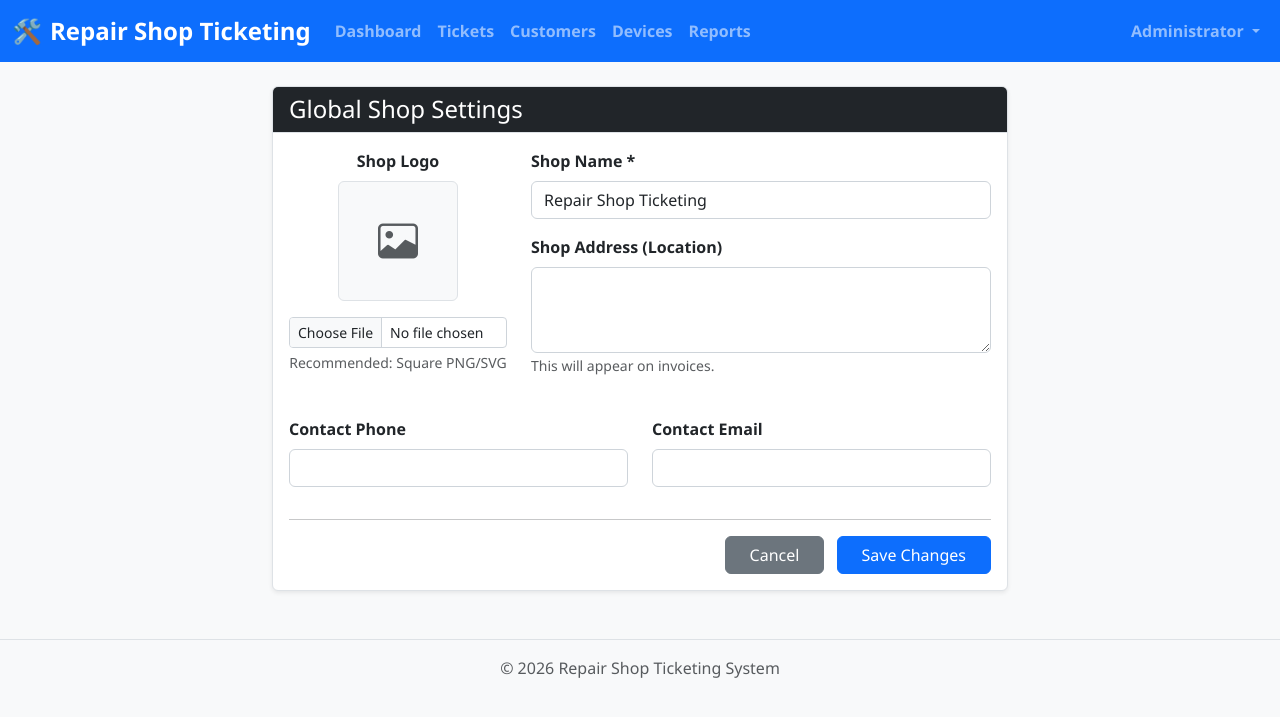
After one commit to ndarjo/repair_shop_ticketing, a Flask app: page /admin/settings in a window 1280 px wide. The commit adds this page. Shown: the top 717 px of the page. Run offline with Flask 3, Linux system fonts and the light colour scheme; a user stored in the database is signed in.

Commit message:
fix errror when delete user also add shop information

```diff
--- a/app.py
+++ b/app.py
@@ -1,6 +1,6 @@
 from flask import Flask
 from flask_login import LoginManager, current_user
-from models import db, User, Role, Permission, CommonProblem
+from models import db, User, Role, Permission, CommonProblem, ShopSetting
 from routes import auth_bp, main_bp, ticket_bp, customer_bp, admin_bp, report_bp, device_bp
 from config import DevelopmentConfig
 from datetime import datetime, timezone
@@ -40,7 +40,10 @@ def create_app(config_name='development'):
         symbol = currency_map.get(shop_admin.currency, '$') if shop_admin else '$'
         decimals = shop_admin.currency_decimals if shop_admin else 2
 
-        return {'now': datetime.now(timezone.utc), 'currency_symbol': symbol, 'currency_decimals': decimals}
+        # Global shop configuration for branding
+        shop_info = ShopSetting.query.first()
+
+        return {'now': datetime.now(timezone.utc), 'currency_symbol': symbol, 'currency_decimals': decimals, 'shop_info': shop_info}
 
     # Register blueprints
     app.register_blueprint(auth_bp, url_prefix='/auth')
@@ -204,6 +207,11 @@ def initialize_default_data():
     if not CommonProblem.query.first():
         for text in defaults:
             db.session.add(CommonProblem(problem_text=text))
+
+    # Initialize shop settings
+    if not ShopSetting.query.first():
+        db.session.add(ShopSetting(shop_name="Repair Shop Ticketing"))
+
         db.session.commit()
 
 
--- a/models.py
+++ b/models.py
@@ -375,3 +375,13 @@ class InvoiceItem(db.Model):
     cost_price = db.Column(db.Numeric(10, 2), nullable=False, default=Decimal('0.00'))
     unit_price = db.Column(db.Numeric(10, 2), nullable=False, default=Decimal('0.00'))
     total_price = db.Column(db.Numeric(10, 2), nullable=False, default=Decimal('0.00'))
+
+class ShopSetting(db.Model):
+    """Global shop configuration for invoices and branding"""
+    __tablename__ = 'shop_settings'
+    id = db.Column(db.Integer, primary_key=True)
+    shop_name = db.Column(db.String(120), default='Repair Shop')
+    shop_address = db.Column(db.Text)
+    shop_phone = db.Column(db.String(20))
+    shop_email = db.Column(db.String(120))
+    logo_path = db.Column(db.String(255))
--- a/routes.py
+++ b/routes.py
@@ -1,8 +1,9 @@
-from flask import Blueprint, render_template, request, redirect, url_for, flash, jsonify, send_file
+from flask import Blueprint, render_template, request, redirect, url_for, flash, jsonify, send_file, current_app
 from flask_login import login_required, current_user, login_user, logout_user
+from werkzeug.utils import secure_filename
 from datetime import datetime, timezone
 from sqlalchemy import desc, or_, func
-from models import db, User, Role, Permission, Customer, Device, Ticket, Note, Payment, PhaseLog, Service, SparePart, Invoice, InvoiceItem, TicketService, CommonProblem
+from models import db, User, Role, Permission, Customer, Device, Ticket, Note, Payment, PhaseLog, Service, SparePart, Invoice, InvoiceItem, TicketService, CommonProblem, ShopSetting
 from decimal import Decimal
 import uuid
 from functools import wraps
@@ -459,6 +460,41 @@ def admin_dashboard():
         return redirect(url_for('main.dashboard'))
     return render_template('admin/dashboard.html')
 
+@admin_bp.route('/settings', methods=['GET', 'POST'])
+@login_required
+@require_superuser()
+def shop_settings():
+    """Configure shop name, location, contact and logo"""
+    settings = ShopSetting.query.first()
+    if not settings:
+        settings = ShopSetting()
+        db.session.add(settings)
+        db.session.commit()
+
+    if request.method == 'POST':
+        settings.shop_name = request.form.get('shop_name', 'Repair Shop')
+        settings.shop_address = request.form.get('shop_address')
+        settings.shop_phone = request.form.get('shop_phone')
+        settings.shop_email = request.form.get('shop_email')
+
+        # Handle Logo Upload
+        logo_file = request.files.get('shop_logo')
+        if logo_file and logo_file.filename != '':
+            filename = secure_filename(f"logo_{uuid.uuid4().hex[:8]}_{logo_file.filename}")
+            upload_path = os.path.join(current_app.static_folder, 'uploads', 'logos')
+
+            if not os.path.exists(upload_path):
+                os.makedirs(upload_path)
+
+            logo_file.save(os.path.join(upload_path, filename))
+            settings.logo_path = filename
+
+        db.session.commit()
+        flash('Shop settings updated successfully.', 'success')
+        return redirect(url_for('admin.shop_settings'))
+
+    return render_template('admin/settings.html', settings=settings)
+
 @admin_bp.route('/services', endpoint='manage_services')
 @login_required
 @require_permission('manage_services')
@@ -667,11 +703,28 @@ def edit_user(user_id):
 @login_required
 @require_superuser()
 def delete_user(user_id):
+    """Permanently delete a user account if no audit dependencies exist"""
     user = db.session.get(User, user_id)
-    if user and not user.is_superuser:
+    if not user:
+        flash('User not found.', 'error')
+        return redirect(url_for('admin.manage_users'))
+
+    if user.is_superuser:
+        flash('Cannot delete a superuser account.', 'error')
+        return redirect(url_for('admin.manage_users'))
+
+    if user.id == current_user.id:
+        flash('Security Error: You cannot delete your own account while logged in.', 'error')
+        return redirect(url_for('admin.manage_users'))
+
+    try:
         db.session.delete(user)
         db.session.commit()
-        flash('User deleted.', 'success')
+        flash(f'User account "{user.username}" deleted successfully.', 'success')
+    except Exception:
+        db.session.rollback()
+        flash(f'Cannot delete "{user.username}" because they have recorded activity (notes, payments, or repair logs). Please deactivate the user instead to preserve audit history.', 'error')
+
     return redirect(url_for('admin.manage_users'))
 
 @admin_bp.route('/problems', methods=['GET', 'POST'])
--- /dev/null
+++ b/templates/admin/settings.html
@@ -0,0 +1,63 @@
+{% extends "base.html" %}
+
+{% block title %}Shop Settings - Admin{% endblock %}
+
+{% block content %}
+<div class="row">
+    <div class="col-md-8 offset-md-2">
+        <div class="card shadow-sm">
+            <div class="card-header bg-dark text-white">
+                <h4 class="mb-0">Global Shop Settings</h4>
+            </div>
+            <div class="card-body">
+                <form method="POST" enctype="multipart/form-data">
+                    <div class="row mb-4">
+                        <div class="col-md-4 text-center">
+                            <label class="form-label d-block fw-bold">Shop Logo</label>
+                            <div class="mb-3">
+                                {% if settings.logo_path %}
+                                    <img src="{{ url_for('static', filename='uploads/logos/' + settings.logo_path) }}" alt="Current Logo" class="img-thumbnail" style="max-height: 120px;">
+                                {% else %}
+                                    <div class="bg-light border rounded d-flex align-items-center justify-content-center mx-auto" style="width: 120px; height: 120px;">
+                                        <i class="bi bi-image text-muted fs-1"></i>
+                                    </div>
+                                {% endif %}
+                            </div>
+                            <input type="file" name="shop_logo" class="form-control form-control-sm" accept="image/*">
+                            <small class="text-muted d-block mt-1">Recommended: Square PNG/SVG</small>
+                        </div>
+                        <div class="col-md-8">
+                            <div class="mb-3">
+                                <label class="form-label fw-bold">Shop Name *</label>
+                                <input type="text" name="shop_name" class="form-control" value="{{ settings.shop_name }}" required>
+                            </div>
+                            <div class="mb-3">
+                                <label class="form-label fw-bold">Shop Address (Location)</label>
+                                <textarea name="shop_address" class="form-control" rows="3">{{ settings.shop_address or '' }}</textarea>
+                                <small class="text-muted">This will appear on invoices.</small>
+                            </div>
+                        </div>
+                    </div>
+
+                    <div class="row">
+                        <div class="col-md-6 mb-3">
+                            <label class="form-label fw-bold">Contact Phone</label>
+                            <input type="text" name="shop_phone" class="form-control" value="{{ settings.shop_phone or '' }}">
+                        </div>
+                        <div class="col-md-6 mb-3">
+                            <label class="form-label fw-bold">Contact Email</label>
+                            <input type="email" name="shop_email" class="form-control" value="{{ settings.shop_email or '' }}">
+                        </div>
+                    </div>
+
+                    <hr>
+                    <div class="text-end">
+                        <a href="{{ url_for('admin.dashboard') }}" class="btn btn-secondary px-4 me-2">Cancel</a>
+                        <button type="submit" class="btn btn-primary px-4">Save Changes</button>
+                    </div>
+                </form>
+            </div>
+        </div>
+    </div>
+</div>
+{% endblock %}
--- a/templates/base.html
+++ b/templates/base.html
@@ -22,7 +22,14 @@
 <body class="theme-{{ theme }} color-{{ color }}" data-theme-pref="{{ theme }}" data-color-pref="{{ color }}">
     <nav class="navbar navbar-expand-lg navbar-dark bg-primary mb-4">
         <div class="container-fluid">
-            <a class="navbar-brand fw-bold" href="{{ url_for('main.dashboard') }}">🛠️ RepairShop</a>
+            <a class="navbar-brand fw-bold d-flex align-items-center" href="{{ url_for('main.dashboard') }}">
+                {% if shop_info and shop_info.logo_path %}
+                    <img src="{{ url_for('static', filename='uploads/logos/' + shop_info.logo_path) }}" alt="Logo" height="30" class="me-2 rounded">
+                {% else %}
+                    <span class="me-2">🛠️</span>
+                {% endif %}
+                {{ shop_info.shop_name if shop_info else 'RepairShop' }}
+            </a>
             <button class="navbar-toggler" type="button" data-bs-toggle="collapse" data-bs-target="#navbarNav">
                 <span class="navbar-toggler-icon"></span>
             </button>
@@ -58,6 +65,7 @@
                                 <li><a class="dropdown-item" href="{{ url_for('auth.profile') }}">Profile & Theme</a></li>
                                 {% if current_user.is_superuser %}
                                     <li><a class="dropdown-item" href="{{ url_for('admin.dashboard') }}">Admin Panel</a></li>
+                                    <li><a class="dropdown-item" href="{{ url_for('admin.shop_settings') }}">Shop Branding</a></li>
                                 {% endif %}
                                 <li><hr class="dropdown-divider"></li>
                                 <li><a class="dropdown-item" href="{{ url_for('auth.logout') }}">Logout</a></li>
```
Also changed, not shown: templates/invoice.html (+13 -3 lines).
